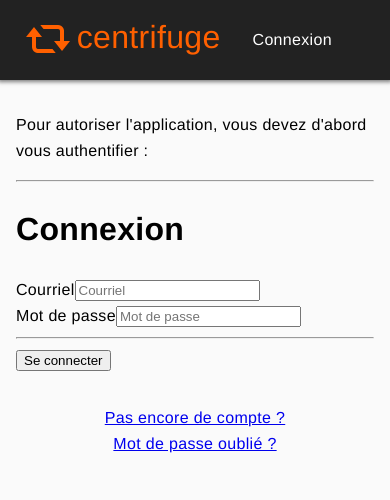
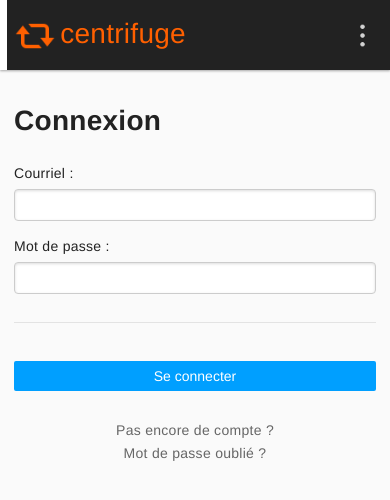
Before and after one commit to Brachamul/centrifuge, a Django app: page /login/ in a window 390 px wide. Shown: the top 500 px of the page. Run offline with Django 3.2, Linux system fonts and the light colour scheme; some libraries are stand-ins or nearby versions.

Commit message:
implementing pure-css

```diff
--- a/auth_network_provider/forms.py
+++ b/auth_network_provider/forms.py
@@ -15,18 +15,21 @@ class UserCreationForm(forms.ModelForm):
 	"""
 	error_messages = {
 		'password_mismatch': _("The two password fields didn't match."),
+		'email_already_taken': _("Cette adresse électronique est déjà enregistrée."),
 	}
 
-	first_name = forms.CharField(label=_("First Name"))
-	last_name = forms.CharField(label=_("Last Name"))
+	password1 = forms.CharField(
+		label=_("Password"),
+		strip=False,
+		widget=forms.PasswordInput(),
+		)
 
-	password1 = forms.CharField(label=_("Password"),
+	password2 = forms.CharField(
+		label=_("Password confirmation"),
 		strip=False,
-		widget=forms.PasswordInput)
-	password2 = forms.CharField(label=_("Password confirmation"),
-		widget=forms.PasswordInput,
-		strip=False,
-		help_text=_("Enter the same password as before, for verification."))
+		widget=forms.PasswordInput(),
+		help_text=_("Enter the same password as before, for verification.")
+		)
 
 	class Meta:
 		model = User
@@ -44,6 +47,17 @@ class UserCreationForm(forms.ModelForm):
 		self.instance.username = self.cleaned_data.get('username')
 		password_validation.validate_password(self.cleaned_data.get('password2'), self.instance)
 		return password2
+
+	def clean_email(self):
+		email = self.cleaned_data.get("email")
+		if User.objects.filter(email=email).count() > 0 :
+			raise forms.ValidationError(
+				self.error_messages['email_already_taken'],
+				code='email_already_taken',
+			)
+		password_validation.validate_password(self.cleaned_data.get('password2'), self.instance)
+		return email
+
 
 	def save(self, commit=True):
 		user = super(UserCreationForm, self).save(commit=False)
@@ -68,4 +82,7 @@ class EmailAuthenticationForm(AuthenticationForm):
 
 	def __init__(self, *args, **kwargs):
 		super(EmailAuthenticationForm, self).__init__(*args, **kwargs)
-		self.fields['username'] = forms.EmailField(label=_("Email"), max_length=254)
+		self.fields['username'] = forms.EmailField(
+			label=_("Email"),
+			max_length=254,
+			)
--- a/auth_network_provider/templates/auth_network_provider/auth_login.html
+++ b/auth_network_provider/templates/auth_network_provider/auth_login.html
@@ -5,10 +5,9 @@
 
 	{% if app %}
 		{% include 'auth_network_provider/app.html' %}
+		<p>Pour vous connecter à cette application, vous devez d'abord vous authentifier :</p>
+		<hr/>
 	{% endif %}
-	<p>Pour autoriser l'application, vous devez d'abord vous authentifier :</p>
-
-	<hr/>
 
 {% endblock %}
 
@@ -16,11 +15,11 @@
 
 	<p style="text-align: center; margin-top: 2rem;">
 		{% if app %}
-			<a href="{% url 'auth_network_register' app.key %}">Pas encore de compte ?</a><br/>
+			<a class="secondary-link" href="{% url 'auth_network_register' app.key %}">Pas encore de compte ?</a><br/>
 		{% else %}
-			<a href="{% url 'auth_network_register' %}">Pas encore de compte ?</a><br/>
+			<a class="secondary-link" href="{% url 'auth_network_register' %}">Pas encore de compte ?</a><br/>
 		{% endif %}
-		<a href="{% url 'password_reset' %}">Mot de passe oublié ?</a>
+		<a class="secondary-link" href="{% url 'password_reset' %}">Mot de passe oublié ?</a>
 	</p>
 
 {% endblock %}
--- a/auth_network_provider/templates/auth_network_provider/authorize.html
+++ b/auth_network_provider/templates/auth_network_provider/authorize.html
@@ -10,9 +10,9 @@
 <p>Informations demandées : <strong>Email</strong>, <strong>Prénom</strong> et <strong>Nom</strong>.</p>
 
 <form action="" method="POST">{% csrf_token %}
-	<p><button class="btn btn-block btn-primary">Autoriser</button></p>
+	<p><button class="pure-button pure-button-block pure-button-primary">Autoriser</button></p>
 </form>
 
-<p><button class="btn btn-block btn-secondary" href="/">Annuler</button></p>
+<p><button class="pure-button pure-button-block pure-button-secondary" href="/">Annuler</button></p>
 
 {% endblock %}
--- a/auth_network_provider/views.py
+++ b/auth_network_provider/views.py
@@ -173,7 +173,9 @@ class Login(FormView):
 			username=self.request.POST.get('username'),
 			password=self.request.POST.get('password')
 		)
-		if user is not None : login(self.request, user)
+		if user is not None :
+			login(self.request, user)
+			user.network_user.mark_verification()
 		return super(Login, self).form_valid(form)
 
 	def get_success_url(self):
--- /dev/null
+++ b/static/static/header.css
@@ -0,0 +1,124 @@
+#main-nav {
+	background-color: #222; color: white;
+	height: 5rem ; /* 80px */
+	margin-bottom: 2rem;
+	display: flex; flex-flow: row wrap;
+	box-shadow:
+		0 1px 3px rgba(0,0,0,0.12),
+		0 1px 2px rgba(0,0,0,0.24);
+}
+
+.nav-item {
+	display: block; position: relative;
+	padding: 1rem; height: 100%; line-height: 3rem;
+	text-decoration: none;
+	color: inherit;
+}
+
+.nav-item::after {
+	display: block; content: '';
+	position: absolute; bottom: 0; left: 0;
+	width: 100%; height: .25rem;
+	background-color: white;
+	transform: scaleY(0);
+	transform-origin: bottom left;
+	transition: .15s ease-in-out all;
+
+	/* anti-aliasing hacks */
+	outline: 1px solid transparent !important;
+	backface-visibility: hidden;
+}
+
+/* Override standard anchor properties */
+a.nav-item:link,
+a.nav-item:visited { color: inherit; }
+a.nav-item:hover { border-bottom-width: 0; }
+a.nav-item:active { border-bottom-width: 0; }
+
+/* Note that there is a dynamic CSS rule to display the currently active tab inside the Django template file */
+
+a.nav-item:hover, a.nav-item:focus { text-decoration: none; color: inherit; }
+a.nav-item:hover::after, a.nav-item:focus::after { transform: scaleY(1); opacity: 1; }
+
+.centrifuge-brand {
+	font-size: 2em;
+	color: #ff6000;
+	position: relative;
+	top: -.05em;
+	display: flex;
+}
+
+.centrifuge-brand::before {
+	content: '';
+	display: block;
+	height: 1.5em; width: 1.5em; /* Same height as parent, width for square */
+	margin-right: .15em;
+	position: relative; top: .075em;
+	background-image: url('favicon.png');
+	background-size: contain; background-repeat: no-repeat;
+}
+
+@media ( max-width: 717px ) {
+
+	#menu-wrapper {
+		display: block;
+		position: absolute;
+		top: 5rem; left: 0;
+		width: 100%;
+		background-color: inherit;
+		box-shadow: inherit;
+		transition: .25s ease-in-out transform;
+		transform-origin: top;
+		transform: scaleY(0);
+	}
+
+	#menu-drawer:target + #menu-wrapper {
+		transform: scaleY(1);
+	}
+
+	#menu-wrapper .nav-item {
+		height: auto; padding-left: 2rem;
+		border-top: 1px solid rgba(255,255,255,0.2);
+	}
+
+	a.nav-item::after {
+		width: .5rem;
+		height: 100%;
+		transform: translateX(-.5rem);
+		transition: .15s ease-in-out all;
+		transform-origin: bottom left;
+	}
+
+	a.nav-item:hover::after,
+	a.nav-item:focus::after {
+		transform: translateX(0);
+	}
+
+	#menu-drawer {
+		position: absolute;
+		opacity: .8;
+		right: 0;
+		height: 5rem;
+		width: 4rem;
+	}
+
+	#menu-drawer:target #menu-open { visibility: hidden; opacity: 0; }
+	#menu-drawer:not(:target) #menu-close { visibility: hidden; opacity: 0; }
+
+	#menu-open, #menu-close {
+		position: absolute;
+		content: '';
+		display: block;
+		height: 100%; width: 100%;
+		opacity: 1;
+		transition: .5s ease-in-out all;
+		background-size: 2.5rem;
+		background-position: center;
+		background-repeat: no-repeat;
+		border-bottom-width: 0 !important;
+	}
+
+	#menu-open { background-image: url('menu.png'); }
+	#menu-close { background-image: url('cancel.png') }
+
+}
--- a/static/static/styles.css
+++ b/static/static/styles.css
@@ -1,22 +1,84 @@
+/* General styles */
+
 * {
 	box-sizing: border-box;
 }
 
 body {
-	font-family: "Helvetica Neue", "Trebuchet MS", Roboto, sans-serif;
-	/* Helvetica Neue for Mac and iPhone, Calibri Light for Windows, Roboto for Android */
+	font-family: "Helvetica Neue",
+"Trebuchet MS",
+Roboto,
+sans-serif;
+	/* Helvetica Neue for Mac and iPhone,
+Calibri Light for Windows,
+Roboto for Android */
 	-webkit-font-smoothing: antialiased;
 	-moz-osx-font-smoothing: grayscale;
 	letter-spacing: 0.02em;
 	margin: 0;
+	color: #222;
 }
 
 #main-container {
 	margin: 1rem auto;
-	line-height: 1.625; /* golden ratio for our main content column, with line-height and max-width */
+	line-height: 1.625; /* golden ratio for our main content column,
+with line-height and max-width */
 	max-width: 44.8125rem; /* 42.8125 + 2rem for the padding on both sides */
 	padding: 0 1rem;
 }
+
+@media ( max-width: 717px ) {
+	html { font-size: 14px; }
+	#main-container { max-width: none; }
+}
+
+
+a { color: #009FFF; }
+hr { opacity: .1; margin: 2rem 0; border-style: solid; border-top: none; }
+
+a:link,
+a:visited {
+	text-decoration: none;
+	border: 0 solid currentColor;
+	outline-color: currentColor;
+	}
+
+a.secondary-link {
+	color: #666;
+}
+
+a:hover { border-bottom-width: 1px; }
+a:active { border-bottom-width: 2px; }
+
+/* Forms */
+
+form label::first-letter { text-transform: uppercase; }
+
+.helptext { opacity: .8; font-size: .85em; }
+
+.errorlist,
+.errorlist + p {
+	background-color: #f2dede;
+	border-left : .25rem solid #a94442;
+}
+
+.errorlist + p {
+	margin-top: 0;
+	padding: 0 1.25rem 1rem 1rem;
+}
+
+.errorlist + p label { margin-top: 0; }
+
+.errorlist {
+	color: #a94442;
+	padding: .5rem 0 .5rem 2rem;
+	margin-bottom: 0;
+}
+
+
+
+
+/* Card displays */
 
 .card {
 	display: flex;
@@ -25,7 +87,9 @@ body {
 	padding: .5rem;
 	border: 1px solid #ccc;
 	border-radius: 4px;
-	box-shadow: 0 1px 3px rgba(0,0,0,0.12), 0 1px 2px rgba(0,0,0,0.24);
+	box-shadow:
+		0 1px 3px rgba(0,0,0,0.12),
+		0 1px 2px rgba(0,0,0,0.24);
 }
 
 .card > * {
@@ -35,6 +99,11 @@ body {
 .card_block {
 	margin: 1rem 0;
 }
+
+
+
+/* App blocks shown to showcase a given client app */
+/* Can be used as one item or as a list of apps */
 
 .app_name {
 	font-size: 2rem;
@@ -55,3 +124,39 @@ body {
 	justify-content: center;
 	flex-direction: column;
 }
+
+
+
+
+/* PureCSS Extensions */
+
+.pure-button-block { width: 100%; }
+
+.pure-form-full-width input:not([type]),
+.pure-form-full-width input[type=password],
+.pure-form-full-width input[type=email],
+.pure-form-full-width input[type=url],
+.pure-form-full-width input[type=date],
+.pure-form-full-width input[type=month],
+.pure-form-full-width input[type=time],
+.pure-form-full-width input[type=datetime],
+.pure-form-full-width input[type=datetime-local],
+.pure-form-full-width input[type=week],
+.pure-form-full-width input[type=tel],
+.pure-form-full-width input[type=color],
+.pure-form-full-width input[type=file],
+.pure-form-full-width input[type=number],
+.pure-form-full-width input[type=search],
+.pure-form-full-width input[type=text],
+.pure-form-full-width label,
+.pure-form-full-width select,
+.pure-form-full-width textarea {
+	width: 100%;
+}
+
+.pure-button-primary,
+.pure-button-selected,
+a.pure-button-primary,
+a.pure-button-selected {
+	background-color: #009FFF;
+}
--- a/static/templates/form.html
+++ b/static/templates/form.html
@@ -1,31 +1,21 @@
 {% extends "base.html" %}
-{% load bootstrap3 %}
 
 {% block content %}
 
 	{% block before_the_form %}{% endblock %}
 
-	<form action="" method="post" enctype="multipart/form-data">
+	<form action="" method="post" enctype="multipart/form-data" class="pure-form pure-form-stacked pure-form-full-width">
 		<h1>{{ page_title }}</h1>
 		{% csrf_token %}
-		{% bootstrap_form form %}
-		<hr>
-		{% buttons %}
-			<button type="submit" class="btn btn-primary btn-block">
+		{{ form.as_p }}
+		<hr/>
+		<p>
+			<button type="submit" class="pure-button pure-button-primary pure-button-block">
 				{{ submit_button_text }}
-			</button>
-		{% endbuttons %}
+				</button>
+		</p>
 	</form>
 
 	{% block after_the_form %}{% endblock %}
 
 {% endblock %}
-
-{% block scripts %}{{ block.super }}
-	<script>
-		$('.has-error').removeClass('has-error').addClass('has-danger')
-		$('.has-success').removeClass('has-success')
-		$('.control-label').removeClass('control-label').addClass('form-control-label')
-		$('.help-block').removeClass('help-block').addClass('form-control-feedback text-muted small')
-	</script>
-{% endblock %}
--- a/static/templates/header.html
+++ b/static/templates/header.html
@@ -5,6 +5,13 @@
 	<a class="nav-item" href='/'>
 		<span class="centrifuge-brand">centrifuge</span>
 	</a>
+
+	<span id="menu-drawer">
+		<a id="menu-open" href="#menu-drawer"></a>
+		<a id="menu-close" href="#"></a>
+	</span>
+
+	<span id="menu-wrapper">
 
 	{% if user.is_authenticated %}
 		<a class="nav-item" href="{% url 'auth_network_user_info' %}">{{ user.username }}</a>
@@ -16,59 +23,24 @@
 		<a class="nav-item" href="{% url 'auth_network_login' %}">Connexion</a>
 	{% endif %}
 
+	</span>
+
 </nav>
 
 <style>
 
-#main-nav {
-	background-color: #222; color: white;
-	height: 5rem ; /* 80px */
-	margin-bottom: 2rem; padding: 0 .5rem;
-	display: flex; flex-flow: row wrap;
-	box-shadow : 0px 0px 4px 2px rgba(0,0,0,.5);
-}
-
-.nav-item {
-	display: block; position: relative;
-	padding: 1rem; height: 100%; line-height: 3rem;
-	text-decoration: none;
-	color: inherit;
-}
-
-.nav-item::after {
-	display: block; content: '';
-	position: absolute; bottom: 0; left: 0;
-	width: 100%; height: .25rem;
-	background-color: white;
-	transform: scaleY(0);
-	transform-origin: bottom left;
-	transition: .15s ease-in-out all;
-
-	/* anti-aliasing hacks */
-	outline: 1px solid transparent !important;
-	backface-visibility: hidden;
-}
-
 /* Style the currently active link */
 {% if active_tab %}
 header:not(:hover) .nav-item[href^="{{ active_tab }}"]::after {
-	transform: scaleY(1);
-	opacity: .7;
+	transform: scaleY(.75);
+	opacity: 1;
 }
+@media ( max-width: 717px ) {
+	header:not(:hover) .nav-item[href^="{{ active_tab }}"]::after {
+		transform: scaleY(0);
+	}
+}
+
 {% endif %}
 
-a.nav-item:hover, a.nav-item:focus { text-decoration: none; color: inherit; }
-a.nav-item:hover::after, a.nav-item:focus::after { transform: scaleY(1); opacity: 1; }
-
-.centrifuge-brand { font-size: 2em; color: #ff6000; position: relative; top: -.1em; display: flex; }
-.centrifuge-brand::before {
-	content: '';
-	display: block;
-	height: 1.5em; width: 1.5em; /* Same height as parent, width for square */
-	margin-right: .15em;
-	position: relative; top: .075em;
-	background-image: url('{%  static 'favicon.png' %}');
-	background-size: contain; background-repeat: no-repeat;
-}
-
 </style>
--- a/static/templates/meta.html
+++ b/static/templates/meta.html
@@ -31,7 +31,10 @@
 </footer>
 
 <link rel="shortcut icon" href="{%  static 'favicon.png' %}">
+<link rel="stylesheet" href="{% static 'third-party\pure-release-0.6.1\pure-min.css' %}">
 <link rel="stylesheet" href="{%  static 'styles.css' %}">
+<link rel="stylesheet" href="{%  static 'header.css' %}">
+
 
 {% block scripts %}
 
```
Also changed, not shown: auth_network_provider/templates/auth_network_provider/auth_register.html (+3 -4 lines), static/static/cancel.png (added), static/static/menu.png (added), static/static/third-party/pure-release-0.6.1/pure-min.css (added).
